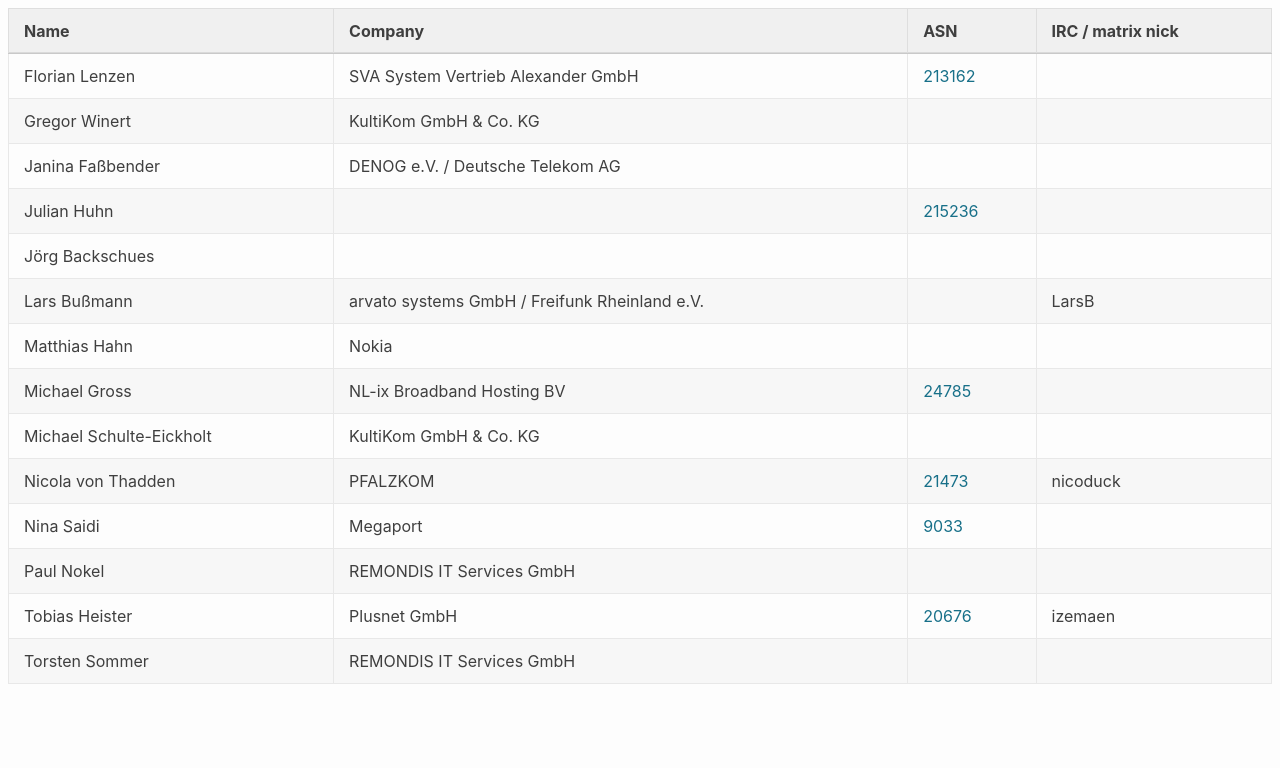
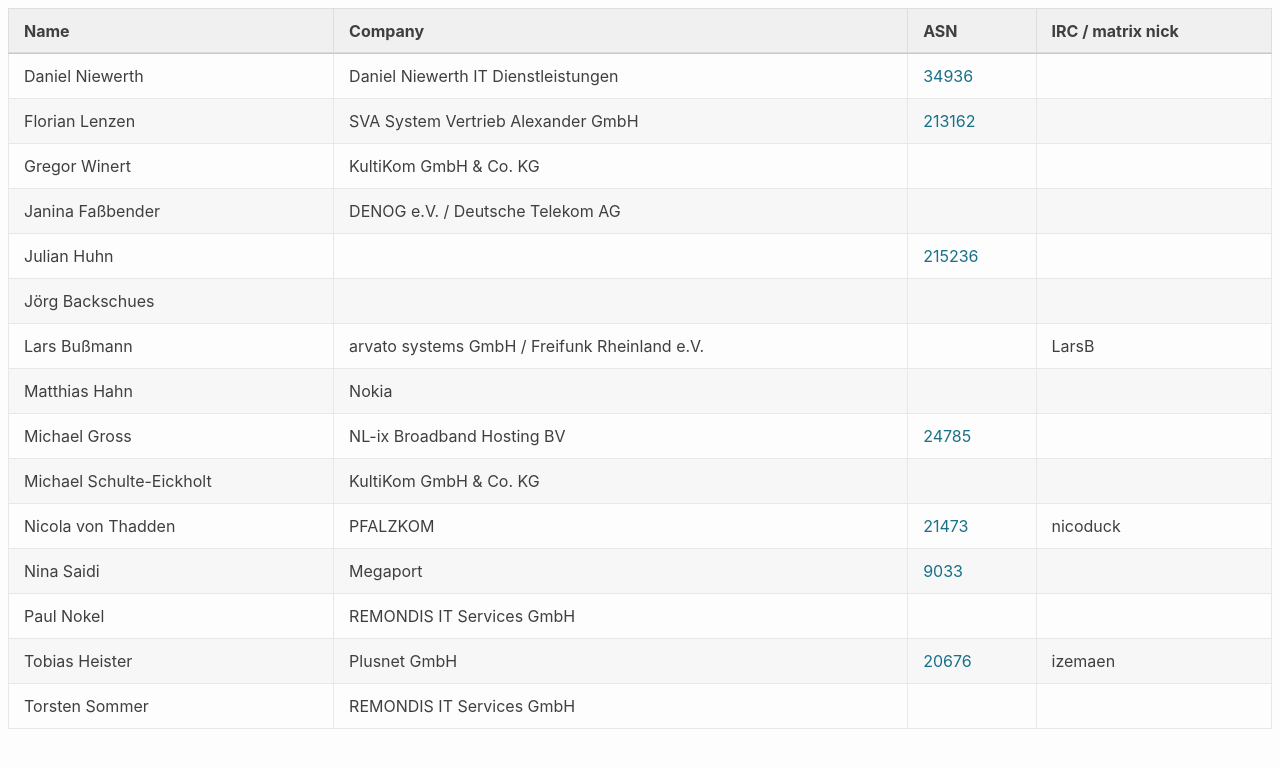
Before and after one commit to denog/pretix-attendeelist, a Jekyll site: the page built from denogmeetup25-02/index.markdown, in a window 1280 px wide. Shown: the top 768 px of the page. Built offline with Jekyll 4.4.1, drawn with Linux system fonts in a browser that asks for light colours.

Commit message:
Latest data: Tue Jan 28 16:32:47 UTC 2025

```diff
--- a/_data/attendees_denogmeetup25-02.json
+++ b/_data/attendees_denogmeetup25-02.json
@@ -1,4 +1,10 @@
 [
+  {
+    "name": "Daniel Niewerth",
+    "company": "Daniel Niewerth IT Dienstleistungen",
+    "irc": null,
+    "asn": "34936"
+  },
   {
     "name": "Florian Lenzen",
     "company": "SVA System Vertrieb Alexander GmbH",
```
